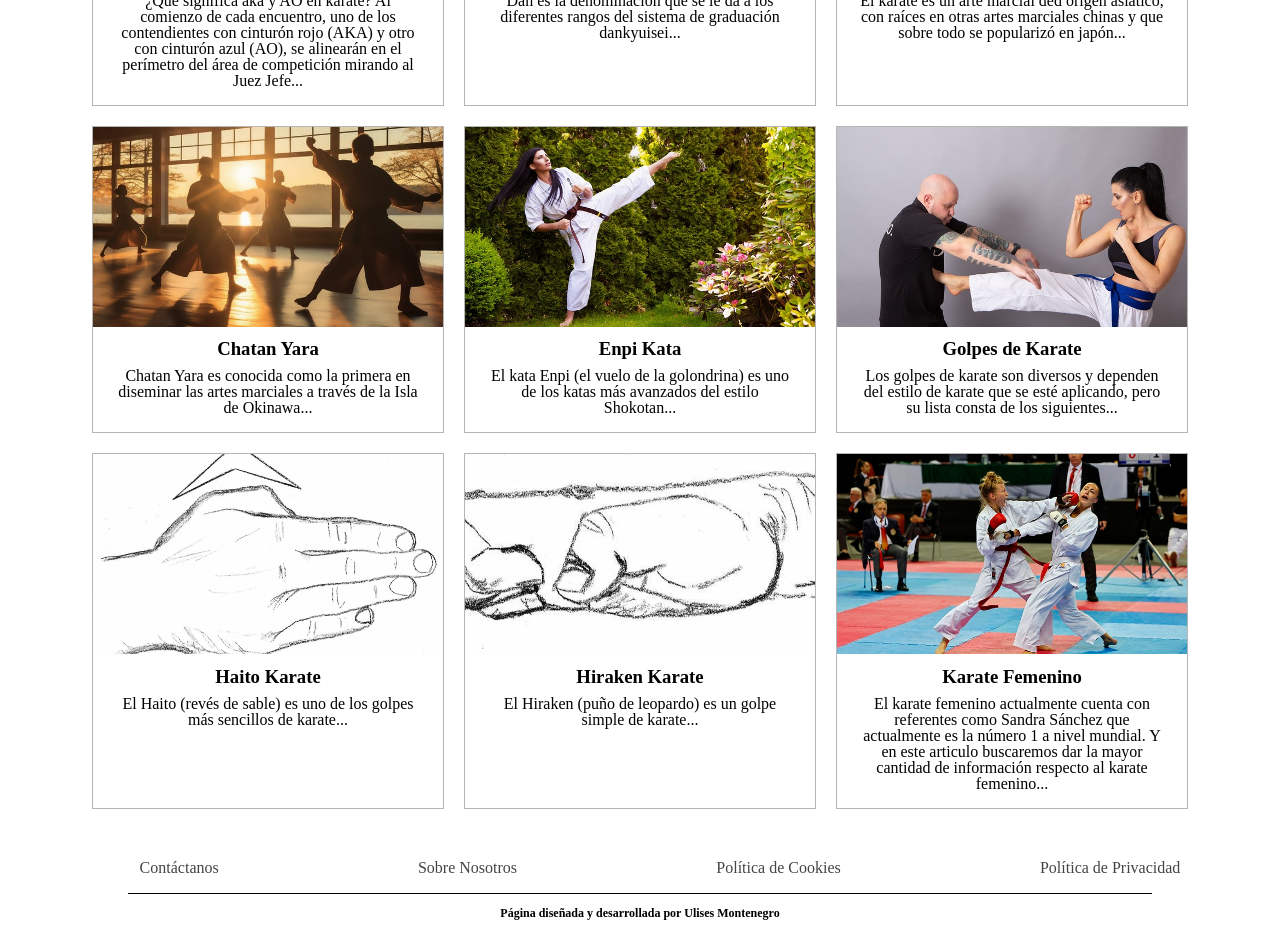
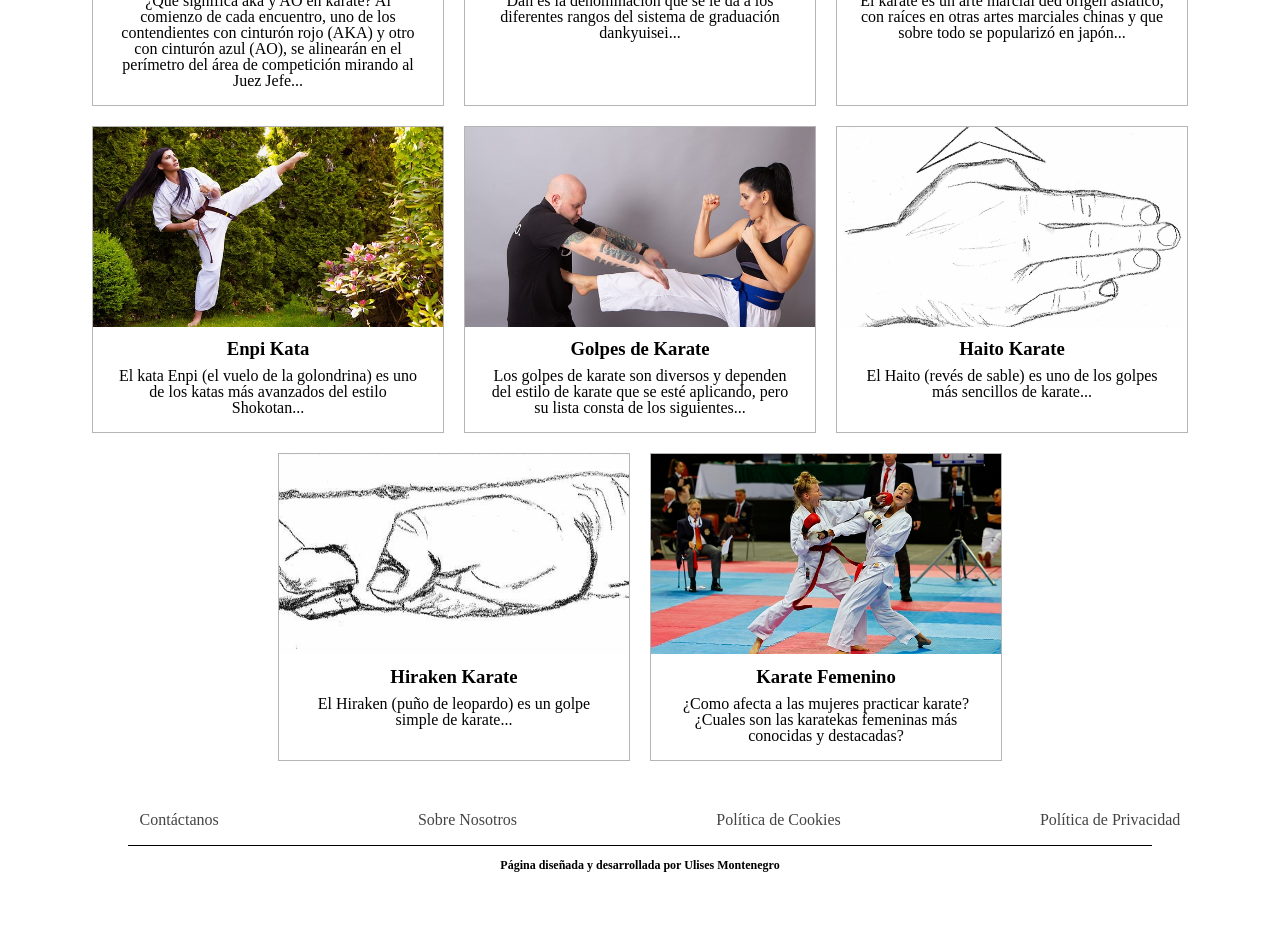
Before and after one commit to Ulise22/karate-info, a Next.js app: page /articulos in a window 1280 px wide. Shown: the part 1440-2373 px from the top of the page. After the commit the page ends 2325 px from the top, so only its background shows below. Built offline with nearby package versions, Linux system fonts and the light colour scheme; a web font is replaced by a local one.

Commit message:
deleted one article

```diff
--- a/src/app/articulos/page.tsx
+++ b/src/app/articulos/page.tsx
@@ -14,7 +14,6 @@ import miyagi from '@/assets/articles-preview/miyagi-do-karate.jpg'
 import aka from '@/assets/articles-preview/aka_ao.jpg'
 import dans from '@/assets/articles-preview/dans.jpg'
 import marcial from '@/assets/articles-preview/am_karate.jpg'
-import chatanyara from '@/assets/articles-preview/chatanyara.jpg'
 import enpi_kata from '@/assets/articles-preview/enpi_kata.jpg'
 import golpe from '@/assets/articles-preview/golpe.jpg'
 import haito from '@/assets/articles-preview/haito.png'
@@ -62,12 +61,11 @@ export default function Articulos () {
                 <ArticleCard artiURL='/articulos/aka-ao-karate' artImage={aka} title='Aka Ao Karate' text='¿Qué significa aka y AO en karate? Al comienzo de cada encuentro, uno de los contendientes con cinturón rojo (AKA) y otro con cinturón azul (AO), se alinearán en el perímetro del área de competición mirando al Juez Jefe...' />
                 <ArticleCard artiURL='/articulos/dans-karate' artImage={dans} title='Dans Karate' text='Dan es la denominación que se le da a los diferentes rangos del sistema de graduación dankyuisei...' />
                 <ArticleCard artiURL='/articulos/arte-marcial-karate' artImage={marcial} title='Arte Marcial Karate' text='El karate es un arte marcial ded origen asiático, con raíces en otras artes marciales chinas y que sobre todo se popularizó en japón...' />
-                <ArticleCard artiURL='/articulos/chatan-yara' artImage={chatanyara} title='Chatan Yara' text='Chatan Yara es conocida como la primera en diseminar las artes marciales a través de la Isla de Okinawa...' />
                 <ArticleCard artiURL='/articulos/enpi-kata' artImage={enpi_kata} title='Enpi Kata' text='El kata Enpi (el vuelo de la golondrina) es uno de los katas más avanzados del estilo Shokotan...' />
                 <ArticleCard artiURL='/articulos/golpes-karate' artImage={golpe} title='Golpes de Karate' text='Los golpes de karate son diversos y dependen del estilo de karate que se esté aplicando, pero su lista consta de los siguientes...' />
                 <ArticleCard artiURL='/articulos/haito-karate' artImage={haito} title='Haito Karate' text='El Haito (revés de sable) es uno de los golpes más sencillos de karate...' />
                 <ArticleCard artiURL='/articulos/hiraken-karate' artImage={hiraken} title='Hiraken Karate' text='El Hiraken (puño de leopardo) es un golpe simple de karate...' />
-                <ArticleCard artiURL='/articulos/karate-femenino' artImage={femenino} title='Karate Femenino' text='El karate femenino actualmente cuenta con referentes como Sandra Sánchez que actualmente es la número 1 a nivel mundial. Y en este articulo buscaremos dar la mayor cantidad de información respecto al karate femenino...' />
+                <ArticleCard artiURL='/articulos/karate-femenino' artImage={femenino} title='Karate Femenino' text='¿Como afecta a las mujeres practicar karate? ¿Cuales son las karatekas femeninas más conocidas y destacadas?' />
             </section>
         </main>
     )
--- a/src/app/page.tsx
+++ b/src/app/page.tsx
@@ -7,7 +7,7 @@ import taekwondo from '@/assets/homepage/articles/taekwondo-vs-karate.jpg'
 import dojoKun from '@/assets/homepage/articles/dojo_kun.svg'
 import miyagi from '@/assets/articles-preview/miyagi-do-karate.jpg'
 import aka from '@/assets/articles-preview/aka_ao.jpg'
-import chatanyara from '@/assets/articles-preview/chatanyara.jpg'
+import enpi_kata from '@/assets/articles-preview/enpi_kata.jpg'
 /*Peleadores Images */
 import higa from '@/assets/homepage/peleadores/oscar_higa.jpg'
 import lidia from '@/assets/homepage/peleadores/lidia_rodriguez.jpg'
@@ -42,7 +42,7 @@ export default function Home() {
             <ArticleCard artiURL='/articulos/dojo-kun' artImage={dojoKun} title='Dojo Kun' text='El Dojo Kun es una serie de preceptos que suelen estar colgados en la pared de un dojo de artes marciales japonesas como el Karate o el Judo...' />
             <ArticleCard artiURL='/articulos/miyagido-karate' artImage={miyagi} title='Miyagido Karate' text='El señor Miyagi debe ser una de las figuras de la cultura pop que más popularizó el karate en el mainstream con su aparición en Karate Kid...' />
             <ArticleCard artiURL='/articulos/aka-ao-karate' artImage={aka} title='Aka Ao Karate' text='¿Qué significa aka y AO en karate? Al comienzo de cada encuentro, uno de los contendientes con cinturón rojo (AKA) y otro con cinturón azul (AO), se alinearán en el perímetro del área de competición mirando al Juez Jefe...' />
-            <ArticleCard artiURL='/articulos/chatan-yara' artImage={chatanyara} title='Chatan Yara' text='Chatan Yara es conocida como la primera en diseminar las artes marciales a través de la Isla de Okinawa...' />
+            <ArticleCard artiURL='/articulos/enpi-kata' artImage={enpi_kata} title='Enpi Kata' text='El kata Enpi (el vuelo de la golondrina) es uno de los katas más avanzados del estilo Shokotan...' />
           </div>
         </article>
         <article className={styles.article}>
```
Also changed, not shown: src/app/articulos/(articles-list)/(0-10)/chatan-yara/page.tsx (deleted, +0 -14 lines), src/app/articulos/(articles-list)/(0-10)/golpes-karate/page.tsx (renamed from src/app/articulos/(articles-list)/(10-20)/golpes-karate/page.tsx), src/assets/articles-big/chatanyara (2).jpg (deleted), src/assets/articles-preview/chatanyara.jpg (deleted).
